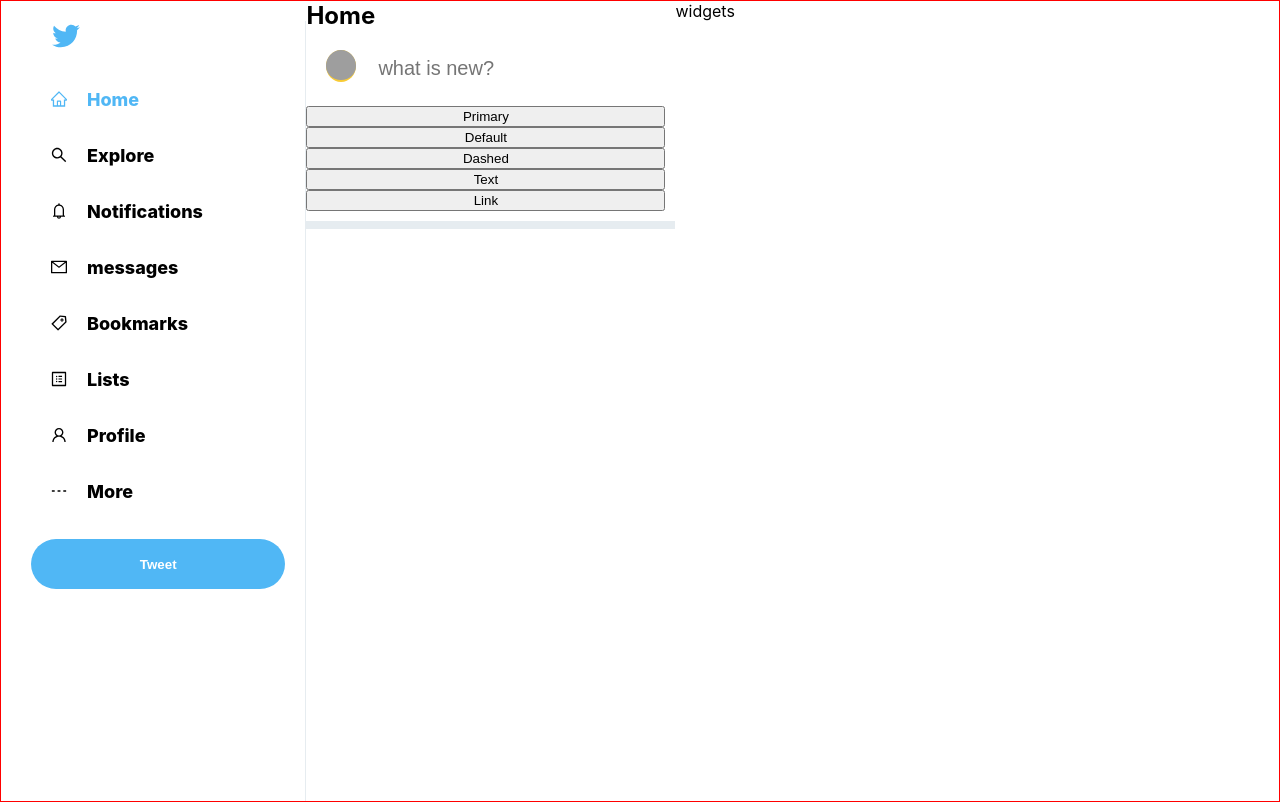
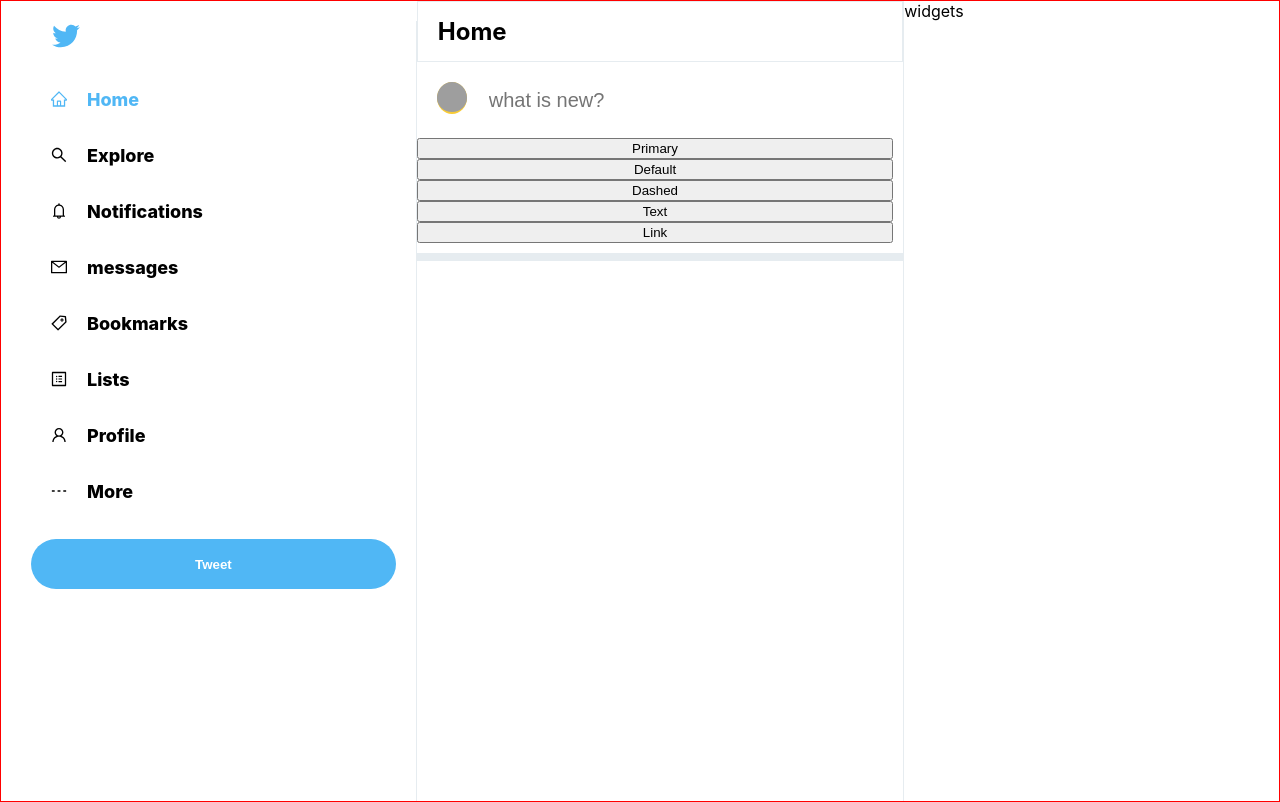
Before and after one commit to ali-en-2000/twitter_clone, a React (Create React App) app: page / in a window 1280 px wide. Built offline with nearby package versions, Linux system fonts and the light colour scheme; grey boxes are pictures that could not be loaded.

Commit message:
Styling component feed

```diff
--- a/src/Feed.css
+++ b/src/Feed.css
@@ -0,0 +1,26 @@
+.feed{
+    flex: 0.4;
+    border-right: 1px solid var(--Twitter-backgroun);
+    min-width: fit-content;
+    overflow: scroll;
+}
+/* Hide scrollbar for Chrome, Safari and Opera */
+.feed::-webkit-scrollbar {
+    display: none;
+}
+/* Hide scrollbar for IE, Edge and Firefox */
+.feed {
+  -ms-overflow-style: none;  /* IE and Edge */
+  scrollbar-width: none;  /* Firefox */
+}
+
+/* Hide scrollbar for IE, Edge and Firefox */
+
+.feed__header{
+    position: sticky;
+    top: 0;
+    background-color: white;
+    z-index: 100;
+    border: 1px solid var(--Twitter-backgroun);
+    padding: 15px 20px;
+}
```
